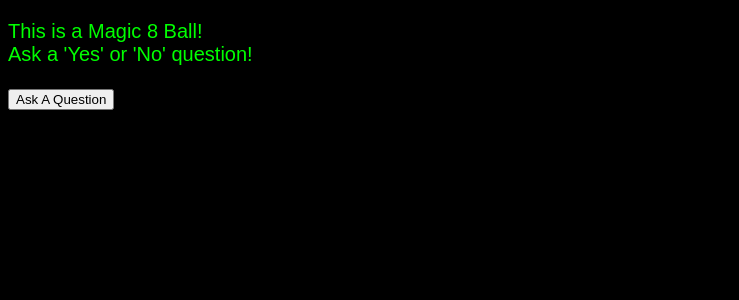
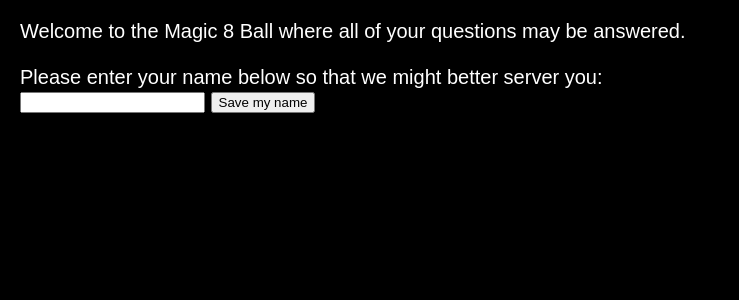
Before and after one commit to kitch-jared/magic8ball, a PHP site: page / in a window 1280 px wide. Shown: the top 300 px of the page, without its empty margins (0-739 px from the left). Run offline with PHP 8.4, Linux system fonts and the light colour scheme.

Commit message:
Jared - initial user popup commit

```diff
--- a/index.php
+++ b/index.php
@@ -6,11 +6,17 @@
     <link href="css/style.css" rel="stylesheet" type="text/css"/>
     <?php set_include_path($_SERVER['DOCUMENT_ROOT'].'/modules'); ?>
 
+    <?php include("getUserNameHead.php"); ?>
+
     <script type="text/javascript">
         /* Input:
-         *Processing:
+         * Processing:
          * Output:
          */
+
+        function docLoad() {
+            getUserName(); // name will be stored in Local Storage as Magic8BallUserName
+        }
 
         function possibleAnswers(ans) {
             var select = Math.floor(Math.random() * ans.length);
@@ -42,18 +48,20 @@
             var magicAnswer = possibleAnswers(answer);
 
             document.getElementById('output').innerHTML = magicAnswer;
-
         }
     </script>
 </head>
 
-<body>
-    <?php include("getUserName.php"); ?>
-    <p id="text">This is a Magic 8 Ball!<br>
+<body onload="docLoad()">
+    <?php include("getUserNameBody.php"); ?>
+
+    <p id="text">Welcome back to the Magic 8 Ball!<br>
         Ask a 'Yes' or 'No' question!<br></p>
 
     <button type="button" onclick='magic()'>Ask A Question</button>
     <p><div id='output'></div></p>
 
+    <a href="javascript:void(0);" onclick="forgetUserName()">forget me</a>
+
 </body>
 </html>
--- /dev/null
+++ b/modules/getUserNameBody.php
@@ -0,0 +1,11 @@
+    <div id="userNamePromptOverlay">
+        <div id="userNamePrompt">
+            <form>
+                Welcome to the Magic 8 Ball where all of your questions may be answered.<br>
+                <br>
+                Please enter your name below so that we might better server you:<br>
+                <input type="text" id="name"<br>
+                <input type="submit" value="Save my name" onclick="saveUserName()">
+            </form>
+        </div>
+    </div>
--- /dev/null
+++ b/modules/getUserNameHead.php
@@ -0,0 +1,45 @@
+    <style>
+        #userNamePromptOverlay {
+            position: fixed;
+            top: 0;
+            left: 0;
+            width: 100%;
+            height: 100%;
+            z-index: 10;
+            background-color: rgba(0,0,0,0.8);
+            display: none;
+        }
+
+        #userNamePrompt {
+            background-color: black;
+            border: 20px solid rgba(0,0,0,0.9);
+            width: 100%;
+            height: 100vh;
+            color: white;
+            position: fixed;
+            top:0; right:0; bottom:0; left:0;
+            display: none;
+        }
+    </style>
+
+    <script type="text/javascript">
+        function getUserName () {
+            var storedUser = localStorage.getItem('Magic8BallUserName');
+
+            if (!storedUser) {
+                document.getElementById('userNamePromptOverlay').style.display = "block";
+                document.getElementById('userNamePrompt').style.display = "block";
+            }
+        }
+
+        function saveUserName() {
+            userName = document.getElementById('name').value;
+            localStorage.setItem('Magic8BallUserName', userName);
+            document.getElementById('userNamePromptOverlay').style.display = "none";
+            document.getElementById('userNamePrompt').style.display = "none";
+        }
+
+        function forgetUserName() {
+            localStorage.removeItem('Magic8BallUserName');
+        }
+    </script>
```
Also changed, not shown: modules/getUserName.php (deleted). Lines whose indentation alone changed are shown as unchanged.
